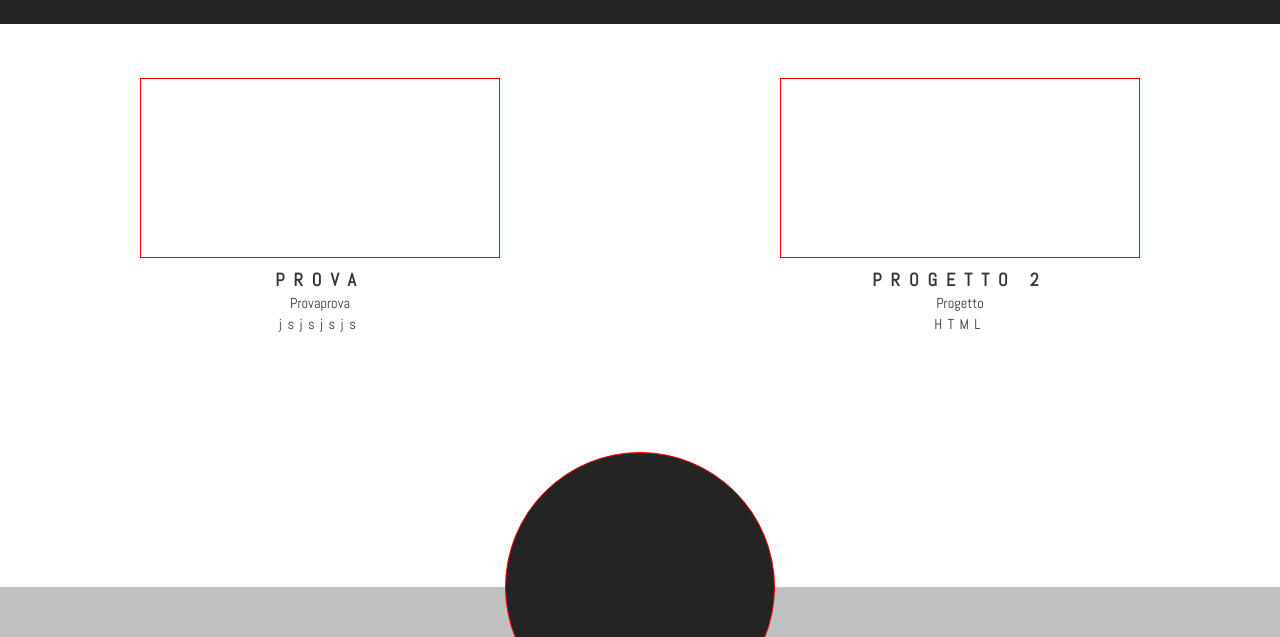
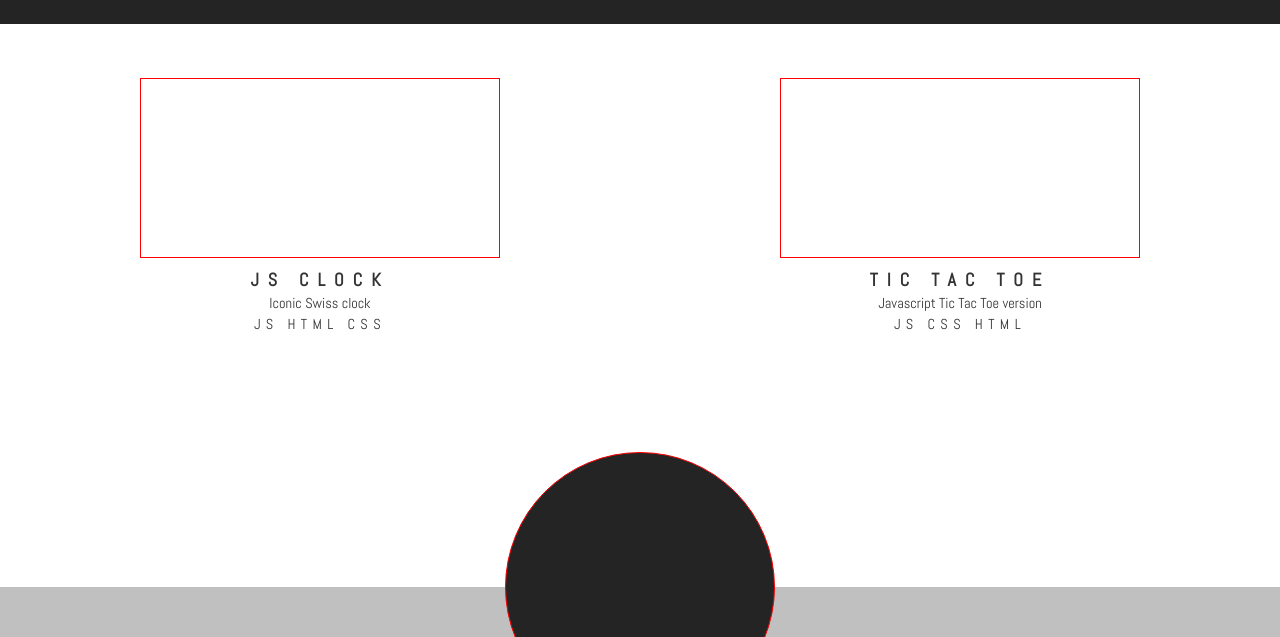
Before and after one commit to ludem/gatsby-portfolio, a Gatsby site: page / in a window 1280 px wide. Shown: the part 163-800 px from the top of the page. Built offline with nearby package versions, Linux system fonts and the light colour scheme; Gatsby itself is replaced by a stand-in of ours; some packages are replaced by stand-ins of ours.

Commit message:
Integrated md files from cms into the project

```diff
--- a/src/components/portfolio.js
+++ b/src/components/portfolio.js
@@ -1,21 +1,8 @@
 import React from "react";
 import styled from "styled-components";
 import Project from "./project";
-
-const projects = [
-  {
-    key: 0,
-    title: "Prova",
-    subtitle: "Provaprova",
-    technologies: "jsjsjsjs"
-  },
-  {
-    key: 1,
-    title: "Progetto 2",
-    subtitle: "Progetto",
-    technologies: "HTML"
-  }
-];
+import { StaticQuery, graphql } from "gatsby";
+import title from "./title";
 
 const Portfolio = styled.div`
   margin-top: 2rem;
@@ -27,9 +14,30 @@ const Portfolio = styled.div`
 `;
 
 export default () => (
-  <Portfolio>
-    {projects.map(project => (
-      <Project key={project.key} project={project} />
-    ))}
-  </Portfolio>
+  <StaticQuery
+    query={graphql`
+      {
+        allMarkdownRemark {
+          edges {
+            node {
+              frontmatter {
+                title
+                description
+                tags
+              }
+            }
+          }
+        }
+      }
+    `}
+    render={data => (
+      <Portfolio>
+        {data.allMarkdownRemark.edges.map(
+          ({ node: { frontmatter } }, index) => (
+            <Project key={index} project={frontmatter} />
+          )
+        )}
+      </Portfolio>
+    )}
+  />
 );
--- a/src/components/project.js
+++ b/src/components/project.js
@@ -76,7 +76,7 @@ const ThumbnailContainer = styled.div`
 `;
 
 export default ({ project }) => {
-  const { title, subtitle, technologies } = project;
+  const { title, description, tags } = project;
   return (
     <ThumbnailContainer>
       <Thumbnail>
@@ -84,8 +84,8 @@ export default ({ project }) => {
         <ViewProject />
       </Thumbnail>
       <ProjectTitle>{title}</ProjectTitle>
-      <ProjectSubtitle>{subtitle}</ProjectSubtitle>
-      <ProjectTechnologies>{technologies}</ProjectTechnologies>
+      <ProjectSubtitle>{description}</ProjectSubtitle>
+      <ProjectTechnologies>{tags}</ProjectTechnologies>
     </ThumbnailContainer>
   );
 };
```
